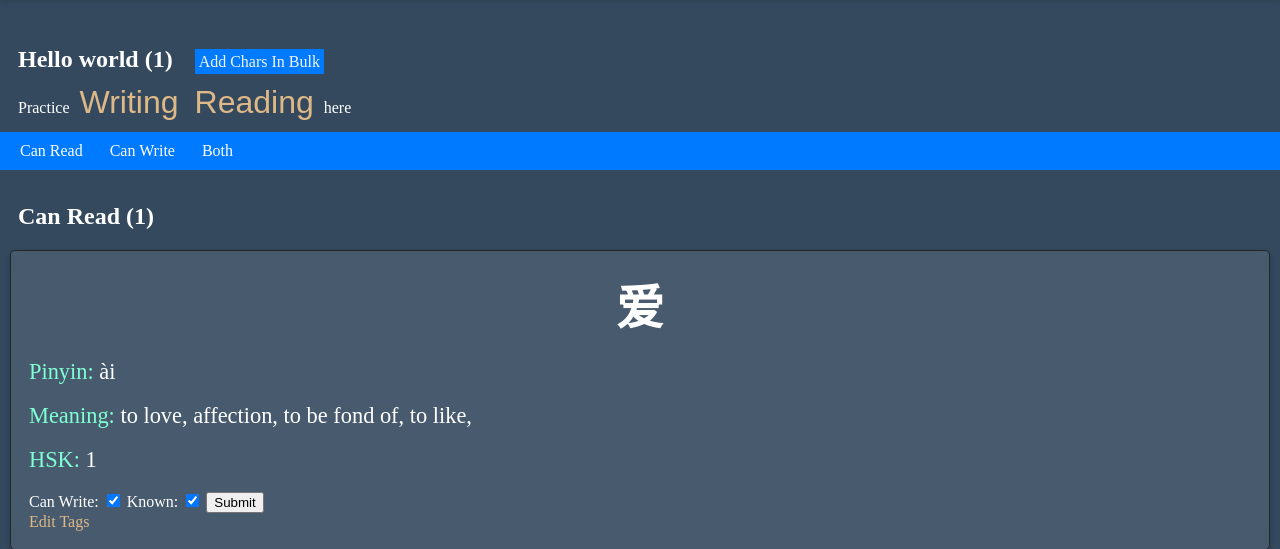
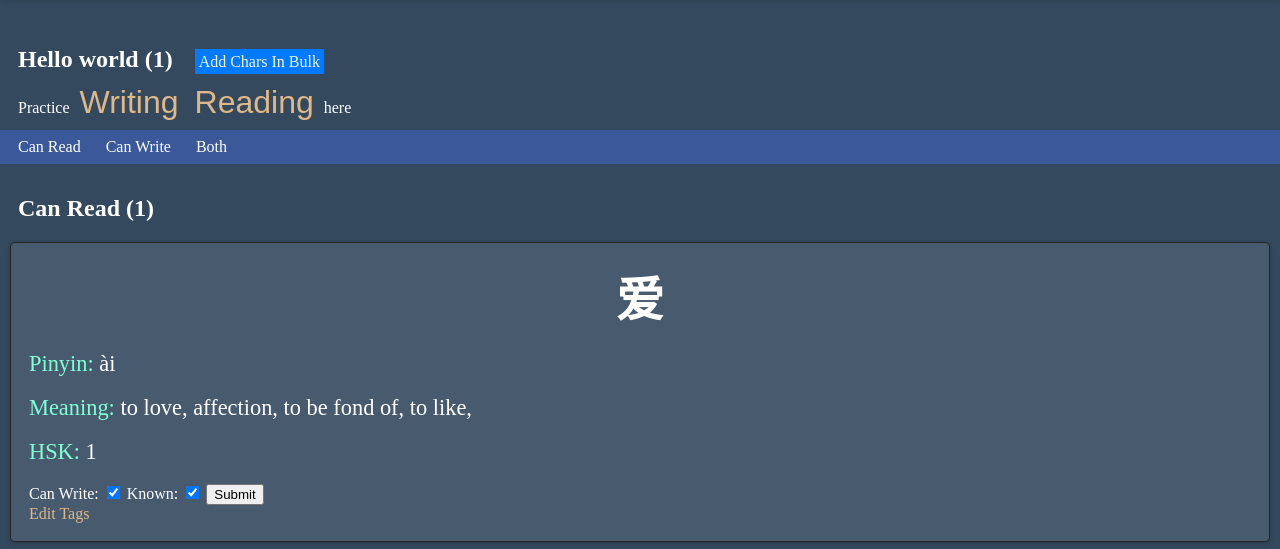
Before and after one commit to chandra-deb/XueHanzi, a Flask app: page /tags/1 in a window 1280 px wide. Shown: the part 60-609 px from the top of the page. Run offline with Flask 3, Linux system fonts and the light colour scheme; the visitor is signed in with stand-in values (Sample User, id 1).

Commit message:
subtle changes

```diff
--- a/backend/templates/index.html
+++ b/backend/templates/index.html
@@ -146,7 +146,7 @@
             <a href="/tags">Tags</a>
         </nav>
     </div>
-    <hr size="30px" style="border: none;">
+    <hr size="40px" style="border: none;">
     <div class="pagination">
         {% if characterList.has_prev %}
         <a href="{{ url_for('home', page=characterList.prev_num) }}">Previous</a>
--- a/backend/templates/known_practice.html
+++ b/backend/templates/known_practice.html
@@ -93,6 +93,10 @@
             justify-content: center;
             top: 30%;
         }
+
+        .satire p {
+            font-size: 1.2em;
+        }
     </style>
 </head>
 
@@ -108,7 +112,7 @@
 
     <div class="card-header">
         <div class="card">
-            <div style="font-size: 6em;">{{character.character}}</div>
+            <div style="font-size: 5em;">{{character.character}}</div>
 
         </div>
     </div>
--- a/backend/templates/tag_characters.html
+++ b/backend/templates/tag_characters.html
@@ -133,16 +133,16 @@
         #navbar {
             position: sticky;
             top: 0;
-            background-color: #007BFF;
-            padding: 10px;
+            background-color: #3b5998;
+            padding: 8px;
             z-index: 1;
-            margin: 10px 0;
+            margin: 8px 0;
         }
 
         #navbar a {
             color: white;
             padding: 10px;
-            margin-right: 3px;
+            margin-right: 1px;
         }
 
         .current {
@@ -219,7 +219,7 @@
         <a href="#both">Both</a>
         {% endif %}
         {% if totally_new_characters|length > 0 %}
-        <a href="#totally-new">Totally New</a>
+        <a href="#totally-new">Seems New</a>
         {% endif %}
     </div>
     {% endif %}
```
